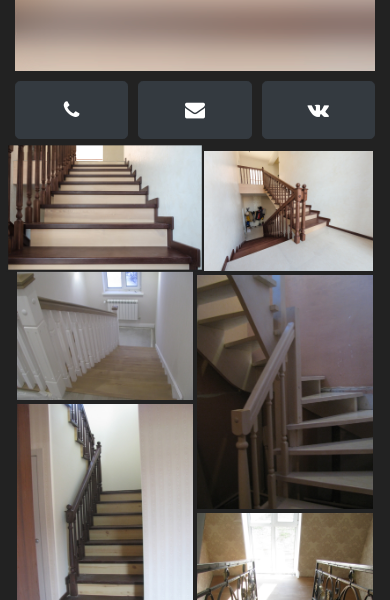
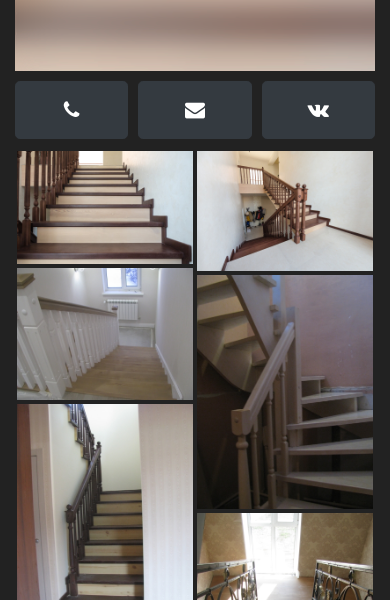
Before and after one commit to stolar-tomsk/stolar-tomsk.github.io, a website: page index.html in a window 390 px wide. In both pictures the pointer is over the link 105 px from the left and 451 px from the top of the page. Shown: the part 244-844 px from the top of the page. Drawn offline with Linux system fonts and the light colour scheme.

Commit message:
Disabled hover effect on mobile

```diff
--- a/css/index.css
+++ b/css/index.css
@@ -245,7 +245,16 @@ body.fixed-contacts .about-section {
 .grid-item a:hover {
     z-index: 20;
     -webkit-transform: scale(1.1);
+    -ms-transform: scale(1.1);
     transform: scale(1.1);
+}
+
+@media (max-width: 1024px) {
+    .grid-item a:hover {
+        -webkit-transform: none;
+        -ms-transform: none;
+        transform: none;
+    }
 }
 
 .grid-item img {
```
